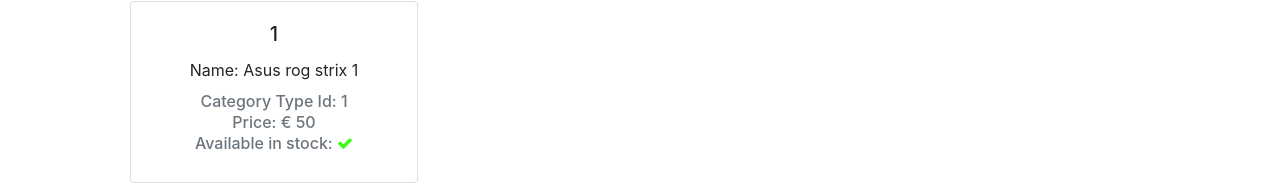
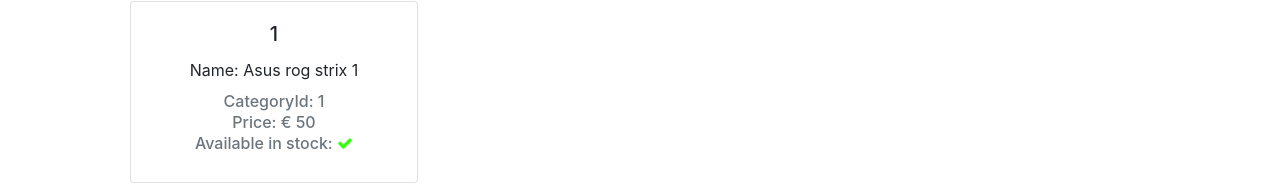
Before and after one commit to dianawanigasekera/product_manager, a React (Create React App) app: page /product/1 in a window 1280 px wide. Shown: the part 155-339 px from the top of the page. Built offline with nearby package versions, Linux system fonts and the light colour scheme.

Commit message:
params routing 2

```diff
--- a/src/App.tsx
+++ b/src/App.tsx
@@ -27,7 +27,7 @@
                                 <Route path="/add_product" component={AddProductForm} />
                                 <Route path="/product_list" component={FilterableTable} />
                                 <Route path="/product/:id" component={ProductCard} />
-                                {/*<Route path="/" component={ErrorComponent} />*/}
+                                <Route component={ErrorComponent} />
 
                             </Switch>
                         </div>
--- a/src/components/AddCategoryForm/AddCategoryForm.tsx
+++ b/src/components/AddCategoryForm/AddCategoryForm.tsx
@@ -62,7 +62,10 @@
                                     this.props.onAddCategory({
                                         ...this.state
                                     })
-                                    this.setState({ showMessage: true })
+                                    this.setState({
+                                        ...emptyCategory,
+                                        showMessage: true
+                                    })
                                     setTimeout(() => this.setState({ showMessage: false }), 5000);
                                 }
                                 }
--- a/src/components/ProductCard/ProductCard.tsx
+++ b/src/components/ProductCard/ProductCard.tsx
@@ -20,7 +20,7 @@
                         <div className="card-body">
                             <h5 className="card-title">{this.props.match!.params.id}</h5>
                             <p className="card-text">Name: {this.props.product!.name}</p>
-                            <h6 className="card-subtitle mb-2 text-muted">Category Type Id: {this.props.product!.categoryId}</h6>
+                            <h6 className="card-subtitle mb-2 text-muted">CategoryId: {this.props.product!.categoryId}</h6>
                             <h6 className="card-subtitle mb-2 text-muted">Price: € {this.props.product!.price}</h6>
                             <h6 className="card-subtitle mb-2 text-muted">Available in stock: {this.props.product!.available ? (
                                 <i style={{ color: "#39ff14" }} className="fa fa-check"></i>
@@ -37,7 +37,7 @@
 
 function mapStateToProps(state: ApplicationState, ownProps:RouteChildrenProps<ThingWithId>) {
     const id = Number(ownProps.match!.params.id);
-    const productObj = state.storage.products.find(p => p.id === id);
+    const productObj =  state.storage.products.find(p => p.id === id);
     return {
         product:productObj
     };
```
